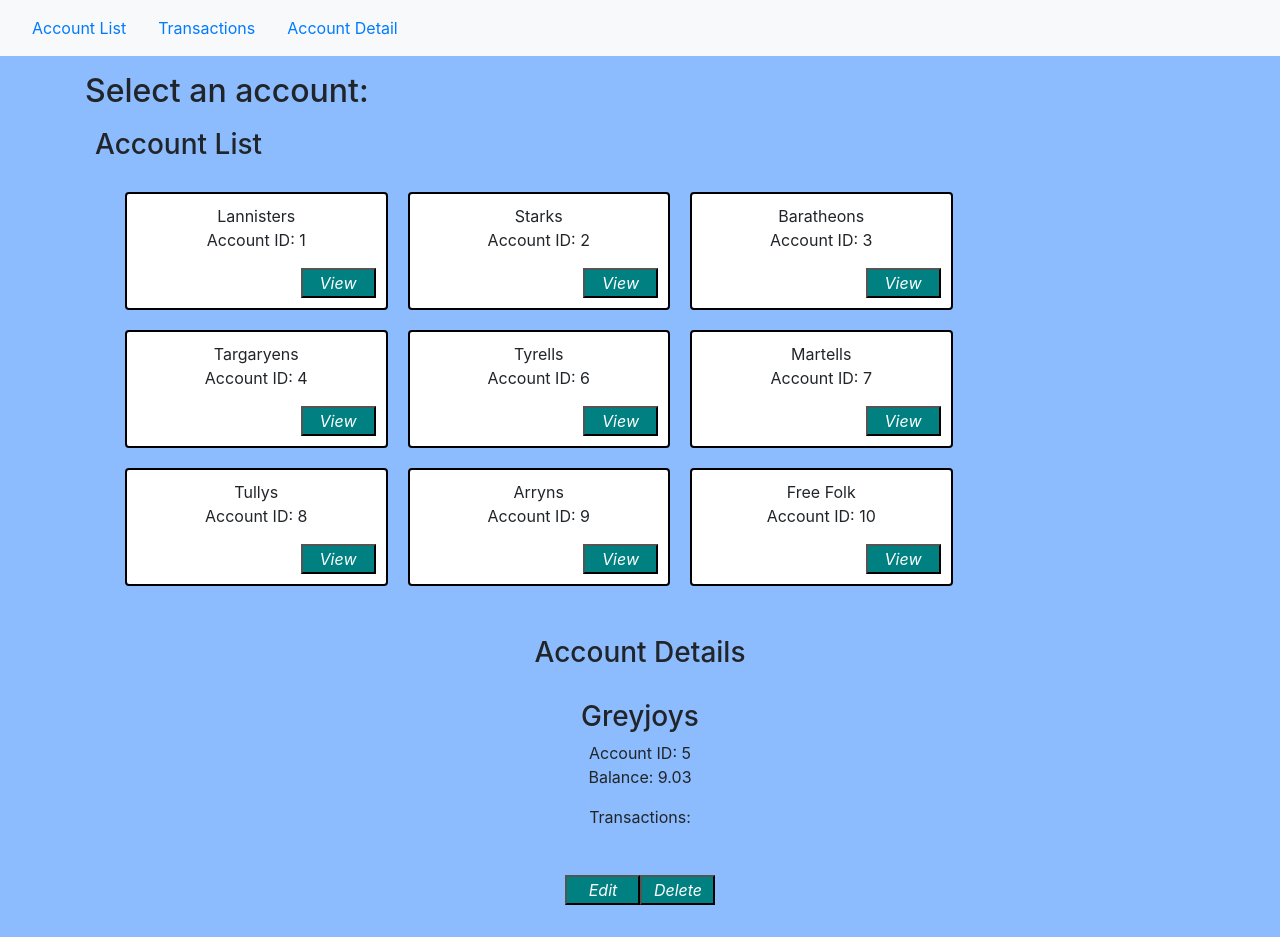
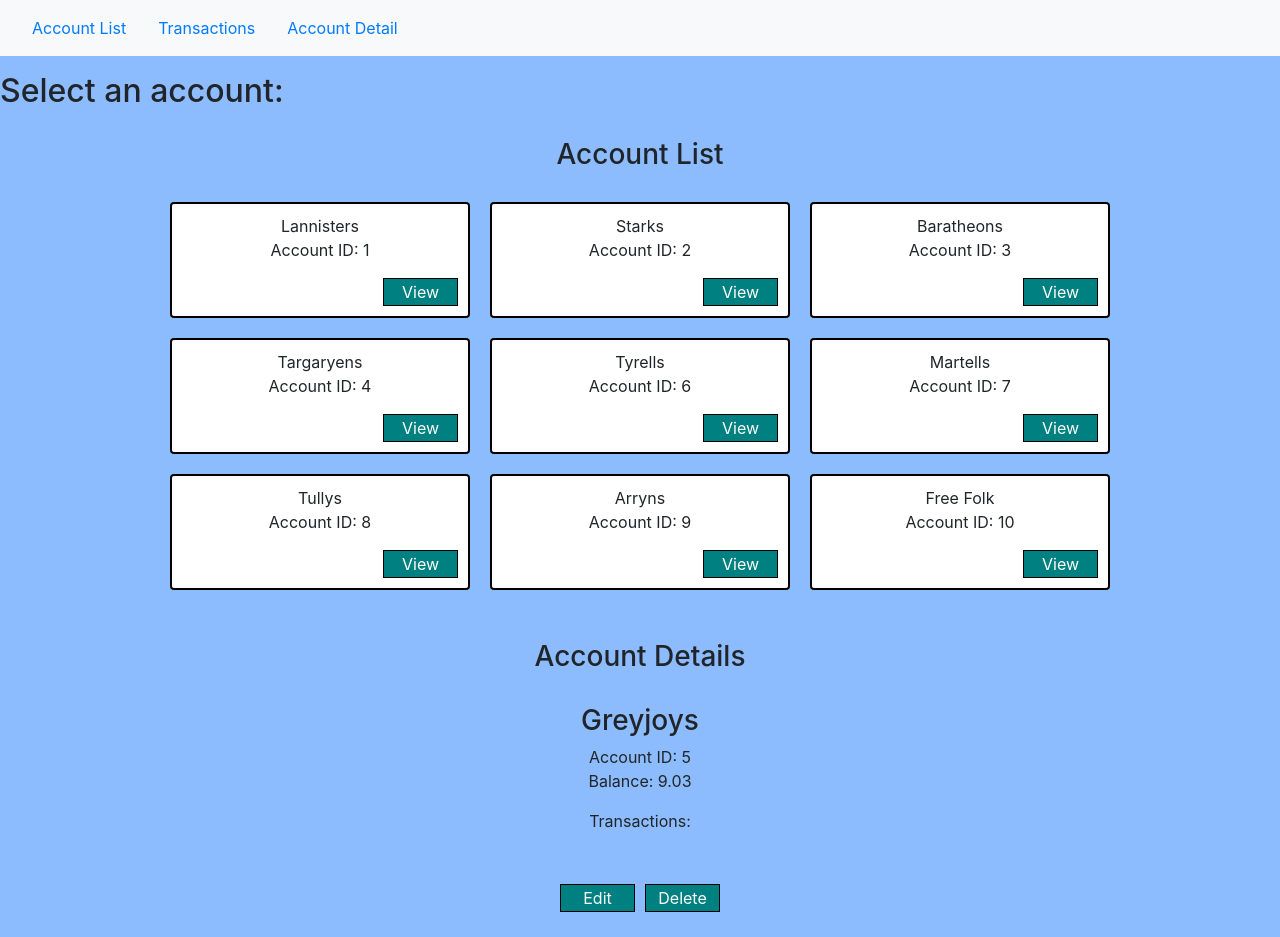
Before and after one commit to ae324/IS322_FinalProject, a React (Create React App) app: page /page3 in a window 1280 px wide. Before the commit the page ends 915 px from the top, so only its background shows below. Built offline with nearby package versions, Linux system fonts and the light colour scheme.

Commit message:
Style Changes

```diff
--- a/src/components/AccountList.js
+++ b/src/components/AccountList.js
@@ -27,11 +27,13 @@ class AccountList extends React.Component {
                               <ul>
                                </ul>
                               <button type='button'
+                                      className="edit"
                                       onClick={() => { this.props.removeAccount(acc._id) }}>
                                   Delete
                               </button>
 
                               <button type='button'
+                                      className="edit"
                                       onClick={() => {  }}>
                                   Edit
                               </button>
--- a/src/components/AddAccount.js
+++ b/src/components/AddAccount.js
@@ -37,7 +37,7 @@ class AddAccount extends React.Component {
                   </div>
                 </div>
 
-                <input type="submit" value={'Add Account'}/>
+                <input type="submit" className="addButton" value={'Add Account'}/>
             </form>
         )
     }
--- a/src/components/Page2.js
+++ b/src/components/Page2.js
@@ -8,8 +8,10 @@ class Page2 extends React.Component {
 
   render () {
     return(
-      <div>
-        <Transactions title="Account List"></Transactions>
+      <div className="accounts-container">
+        <div className="accountslist">
+          <Transactions title="Account List"></Transactions>
+        </div>
       </div>
     )
   }
--- a/src/components/Page3.js
+++ b/src/components/Page3.js
@@ -3,8 +3,10 @@ import AccountList from './AccountList';
 
 const Page3 = props => {
   return (
-      <div className="container">
+      <div>
         <h2>Select an account:</h2>
+        <div className="accounts-container">
+          <div className="accountlist">
             <div>
                 <AccountList title="Account List" stateList="not_selected"></AccountList>
             </div>
@@ -14,6 +16,8 @@ const Page3 = props => {
                 </div>
               </div>
             </div>
+        </div>
+      </div>
   );
 }
 
--- a/src/components/Transactions.js
+++ b/src/components/Transactions.js
@@ -5,11 +5,11 @@ class Transactions extends React.Component {
 
   render() {
     return (
-      <div className=" accounts-container ">
+      <div>
           <h3>Account Transactions</h3>
       {this.props.transactions.map((transaction, index) => {
-        return <div classname="accountlist">
-        <ul className="card ">
+        return <div className="card">
+        <ul className="transactions">
           <p>Account ID: {transaction._id}</p>
           <p>Type: {transaction.type}</p>
           <p>Amount: {transaction.amount}</p>
--- a/src/components/style.css
+++ b/src/components/style.css
@@ -32,12 +32,19 @@ html {
   padding: 10px;
 }
 
+.addButton {
+  width: 125px;
+  background-color: teal;
+  color: white;
+  border: 1px solid black;
+}
+
 .account-details button {
   width: 75px;
   background-color: teal;
   float: right;
-  font-style: italic;
   color: white;
+  border: 1px solid black;
 }
 
 .card {
@@ -53,15 +60,12 @@ html {
   width: 75px;
   background-color: teal;
   float: right;
-  font-style: italic;
   color: white;
+  border: 1px solid black;
 }
 
-.transaction {
-  width: 25%;
-  border: 1px gray solid;
-  margin: 10px;
-  padding: 10px;
+.edit {
+  margin: 5px;
 }
 
 .flex {
@@ -83,9 +87,13 @@ html {
   text-align: center;
 }
 
-.nav-item:selected {
-  color: red;
-}
-body{
+body {
   background-color: #8cbcfe;
 }
+
+.transactions {
+  height: 220px;
+  width: 150px;
+  text-align: center;
+  margin: auto;
+}
```
Lines whose indentation alone changed are shown as unchanged.
